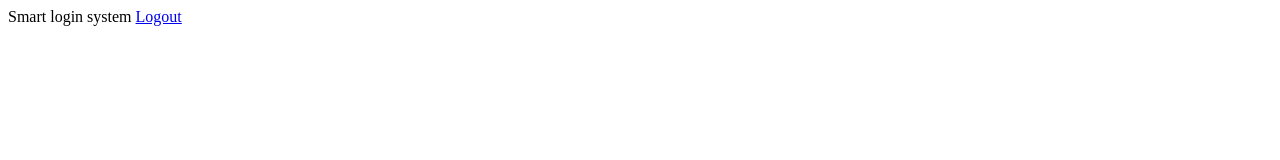
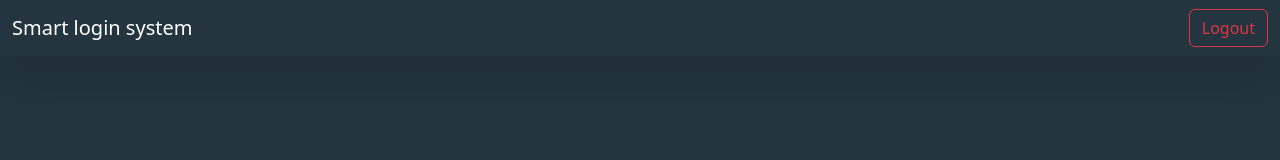
Before and after one commit to B-a-d-r-a-n/Simple-login, a plain HTML site: page Welcome.html in a window 1280 px wide. Drawn offline with Linux system fonts and the light colour scheme; the site is published under a folder, as on GitHub Pages, so addresses that start at the root find nothing.

Commit message:
Update Welcome.html

```diff
--- a/Welcome.html
+++ b/Welcome.html
@@ -4,15 +4,15 @@
     <meta charset="UTF-8" />
     <meta name="viewport" content="width=device-width, initial-scale=1.0" />
 
-    <link rel="stylesheet" href="/CSS/all.min.css" />
-    <link rel="stylesheet" href="/CSS/bootstrap.min.css" />
-    <link rel="stylesheet" href="/CSS/main.css" />
+    <link rel="stylesheet" href="CSS/all.min.css" />
+    <link rel="stylesheet" href="CSS/bootstrap.min.css" />
+    <link rel="stylesheet" href="CSS/main.css" />
 
     <title>Smart Login System welcome</title>
   </head>
   <body>
     <main>
-      <section class="welcome ">
+      <section class="welcome">
         <nav class="navbar shadow-lg">
           <div class="container-fluid">
             <a class="navbar-brand text-white">Smart login system</a>
```
